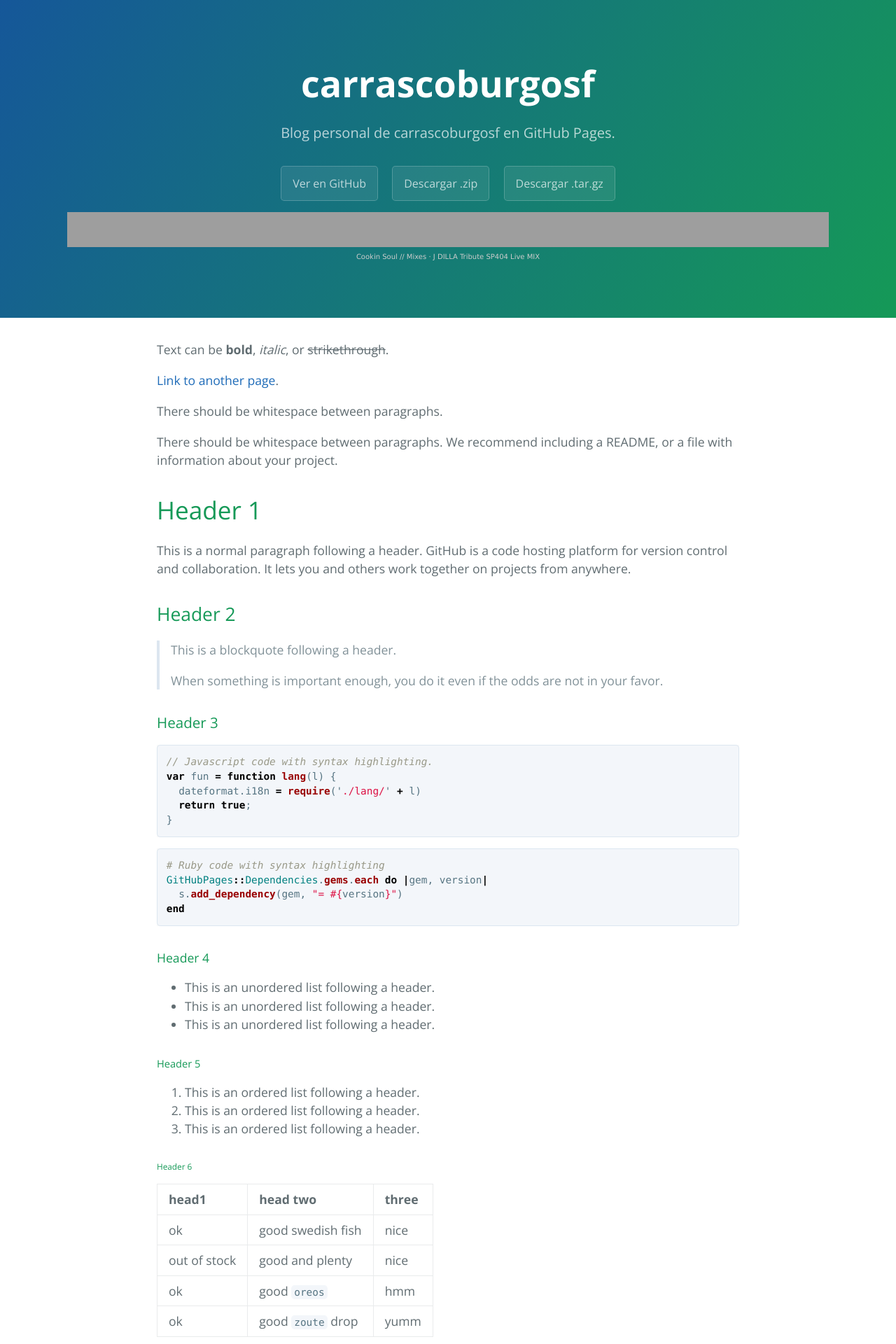
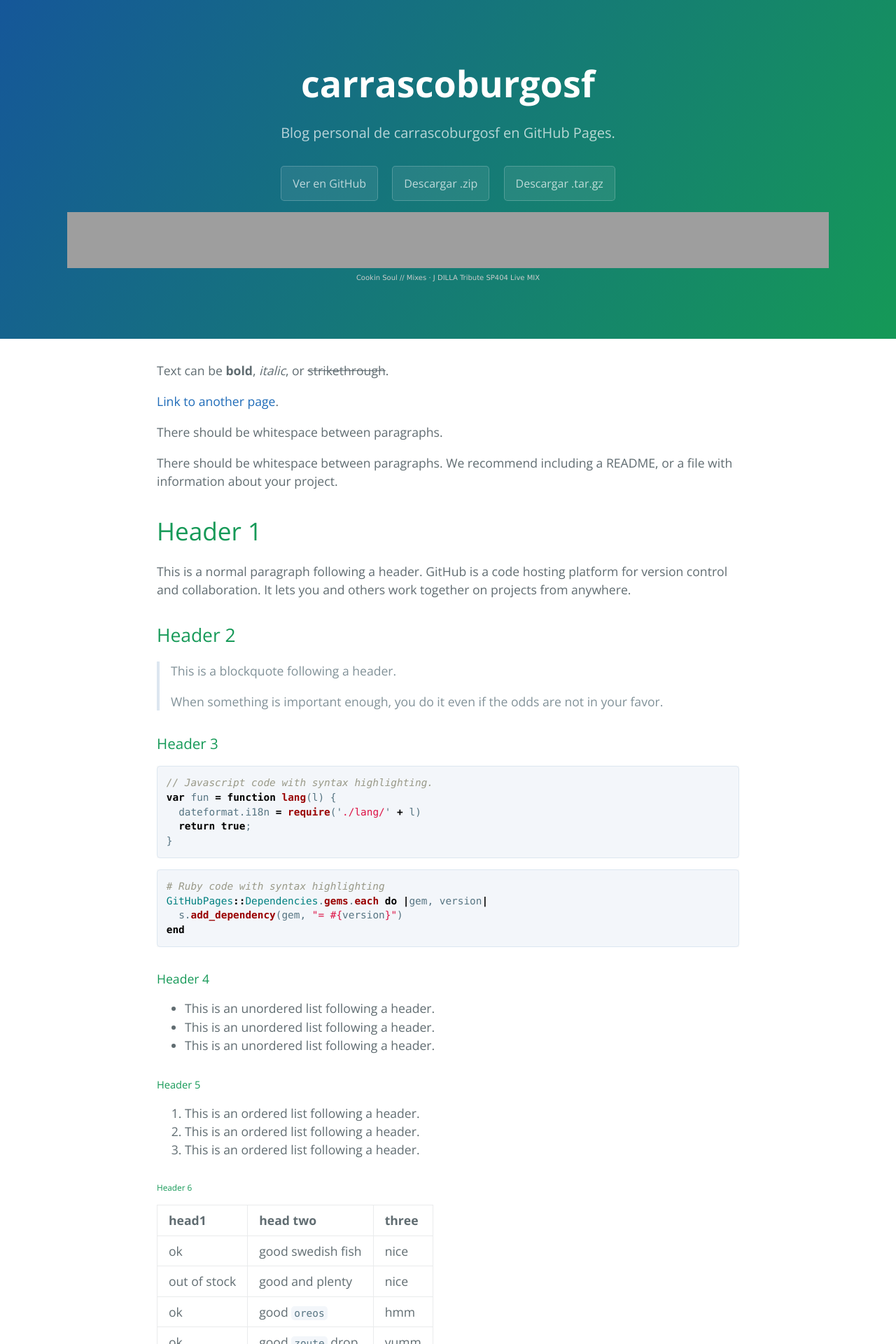
Before and after one commit to carrascoburgosf/carrascoburgosf, a Jekyll site: the page built from index - copia.md, in a window 1280 px wide. Shown: the top 1920 px of the page at 70% size. Built offline with Jekyll 4.4.1, drawn with Linux system fonts in a browser that asks for light colours; grey boxes are pictures that could not be loaded.

Commit message:
Update default.html

```diff
--- a/_layouts/default.html
+++ b/_layouts/default.html
@@ -33,7 +33,7 @@
         <a href="{{ site.github.tar_url }}" class="btn">Descargar .tar.gz</a>
       {% endif %}
 
-      <iframe width="100%" height="50" scrolling="no" frameborder="no" allow="autoplay" src="https://w.soundcloud.com/player/?url=https%3A//api.soundcloud.com/tracks/306379372&color=%23ff5500&auto_play=true&hide_related=false&show_comments=true&show_user=true&show_reposts=false&show_teaser=true&visual=true"></iframe><div style="font-size: 10px; color: #cccccc;line-break: anywhere;word-break: normal;overflow: hidden;white-space: nowrap;text-overflow: ellipsis; font-family: Interstate,Lucida Grande,Lucida Sans Unicode,Lucida Sans,Garuda,Verdana,Tahoma,sans-serif;font-weight: 100;"><a href="https://soundcloud.com/cookinsoulmixes" title="Cookin Soul // Mixes" target="_blank" style="color: #cccccc; text-decoration: none;">Cookin Soul // Mixes</a> · <a href="https://soundcloud.com/cookinsoulmixes/j-dilla-tribute-sp404-live-mix" title="J DILLA Tribute SP404 Live MIX" target="_blank" style="color: #cccccc; text-decoration: none;">J DILLA Tribute SP404 Live MIX</a></div>
+      <iframe width="100%" height="80" scrolling="no" frameborder="no" allow="autoplay" src="https://w.soundcloud.com/player/?url=https%3A//api.soundcloud.com/tracks/306379372&color=%23ff5500&auto_play=true&hide_related=false&show_comments=true&show_user=true&show_reposts=false&show_teaser=true&visual=true"></iframe><div style="font-size: 10px; color: #cccccc;line-break: anywhere;word-break: normal;overflow: hidden;white-space: nowrap;text-overflow: ellipsis; font-family: Interstate,Lucida Grande,Lucida Sans Unicode,Lucida Sans,Garuda,Verdana,Tahoma,sans-serif;font-weight: 100;"><a href="https://soundcloud.com/cookinsoulmixes" title="Cookin Soul // Mixes" target="_blank" style="color: #cccccc; text-decoration: none;">Cookin Soul // Mixes</a> · <a href="https://soundcloud.com/cookinsoulmixes/j-dilla-tribute-sp404-live-mix" title="J DILLA Tribute SP404 Live MIX" target="_blank" style="color: #cccccc; text-decoration: none;">J DILLA Tribute SP404 Live MIX</a></div>
 
     </header>
 
```
